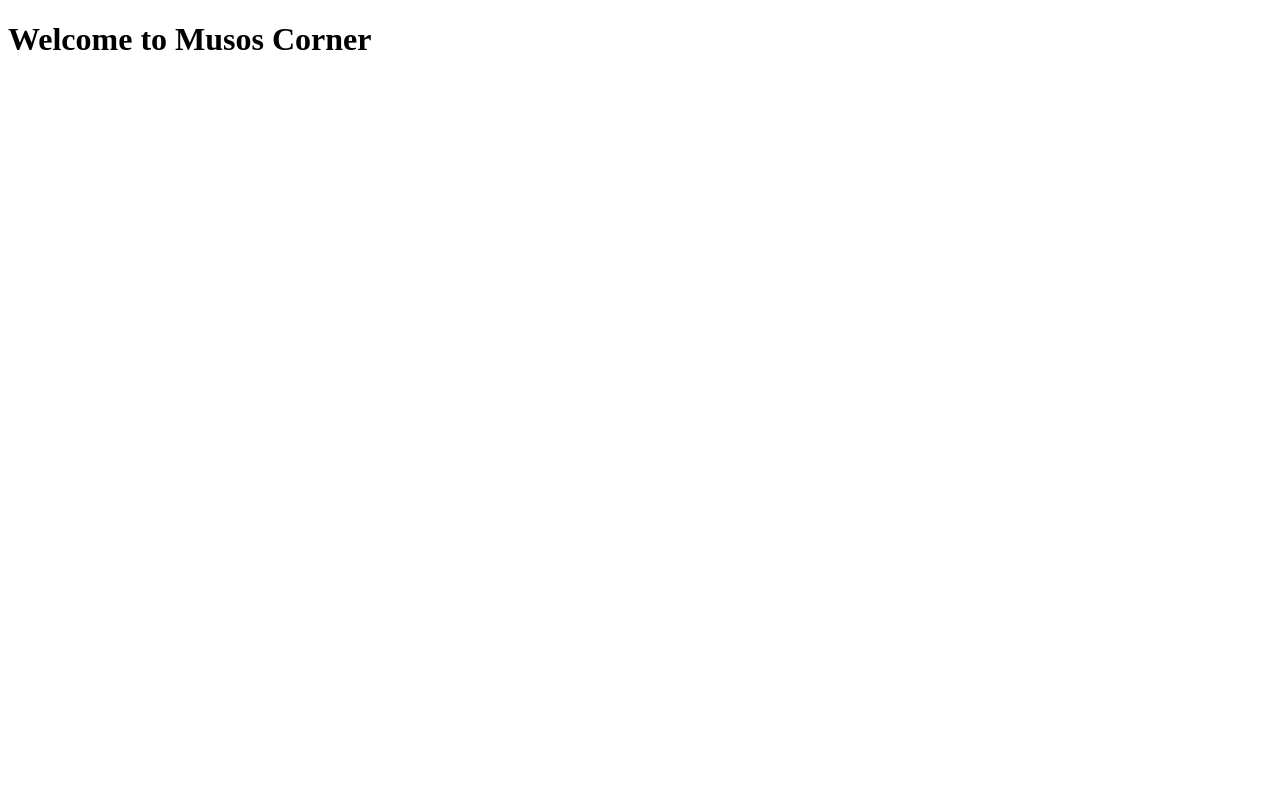
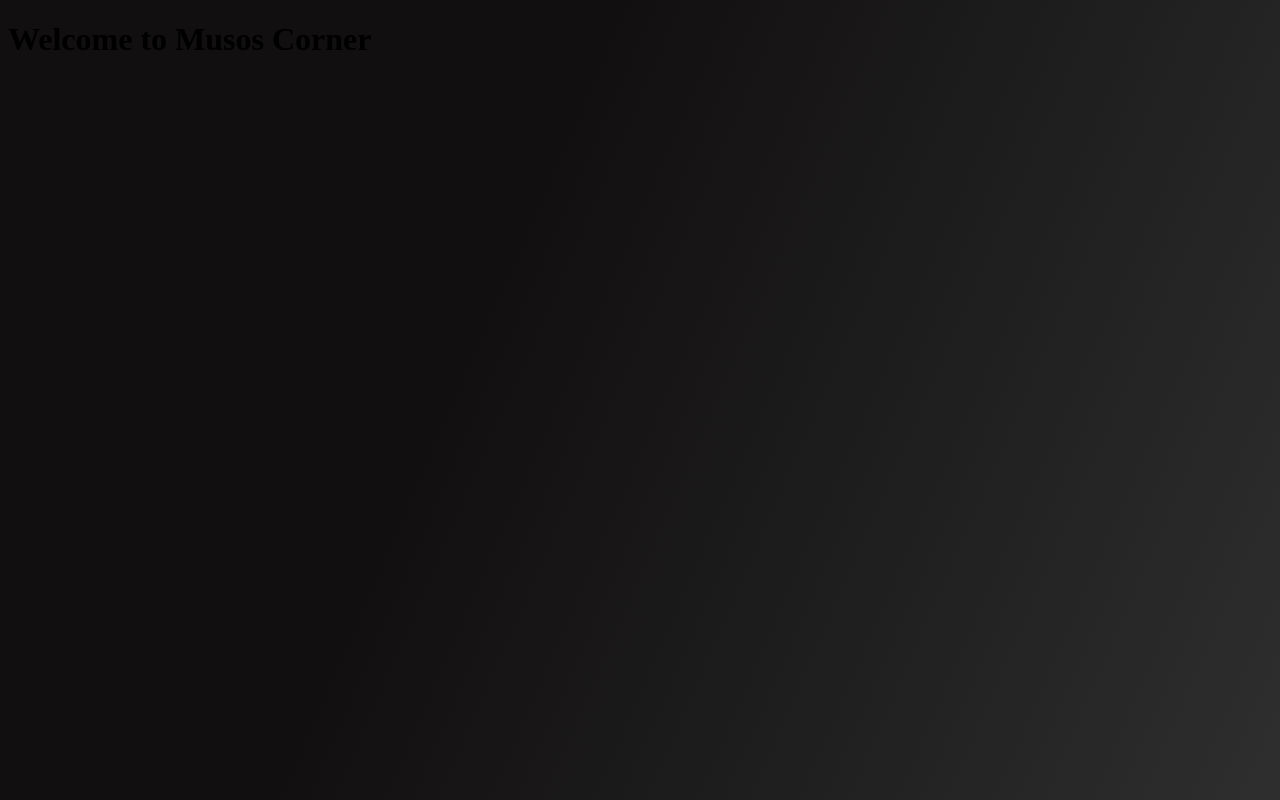
Before and after one commit to UOMAdegenhardt/Assessment-3, a plain HTML site: page index.html in a window 1280 px wide. Drawn offline with Linux system fonts and the light colour scheme.

Commit message:
background colour

```diff
--- a/index.html
+++ b/index.html
@@ -5,6 +5,7 @@
     <meta http-equiv="X-UA-Compatible" content="IE=edge">
     <meta name="viewport" content="width=device-width, initial-scale=1.0">
     <title>MusosCorner</title>
+    <link rel="stylesheet" href="style.css"
 </head>
 <body>
     <h1> Welcome to Musos Corner</h1>
--- /dev/null
+++ b/style.css
@@ -0,0 +1,10 @@
+/* Background */
+body {
+
+    background: linear-gradient(113.61deg,#110F0F 37.34%, #2F2F2F 101.1%);
+    background-repeat: no-repeat;
+    background-attachment: fixed;
+    background-size: 100% 100%;
+
+
+}
```
